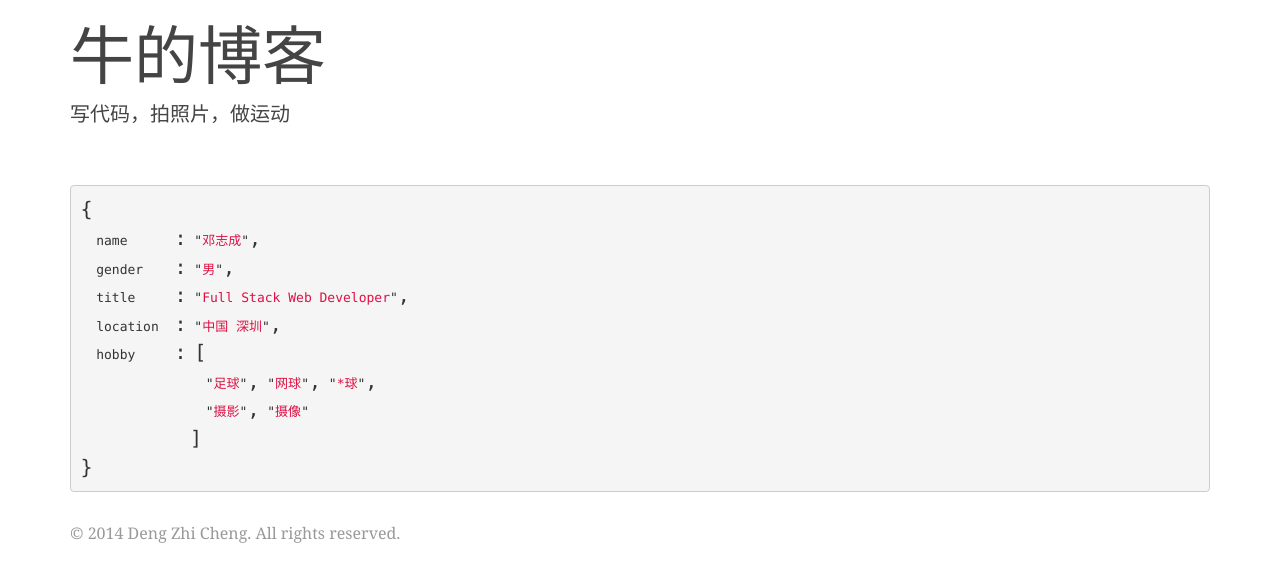
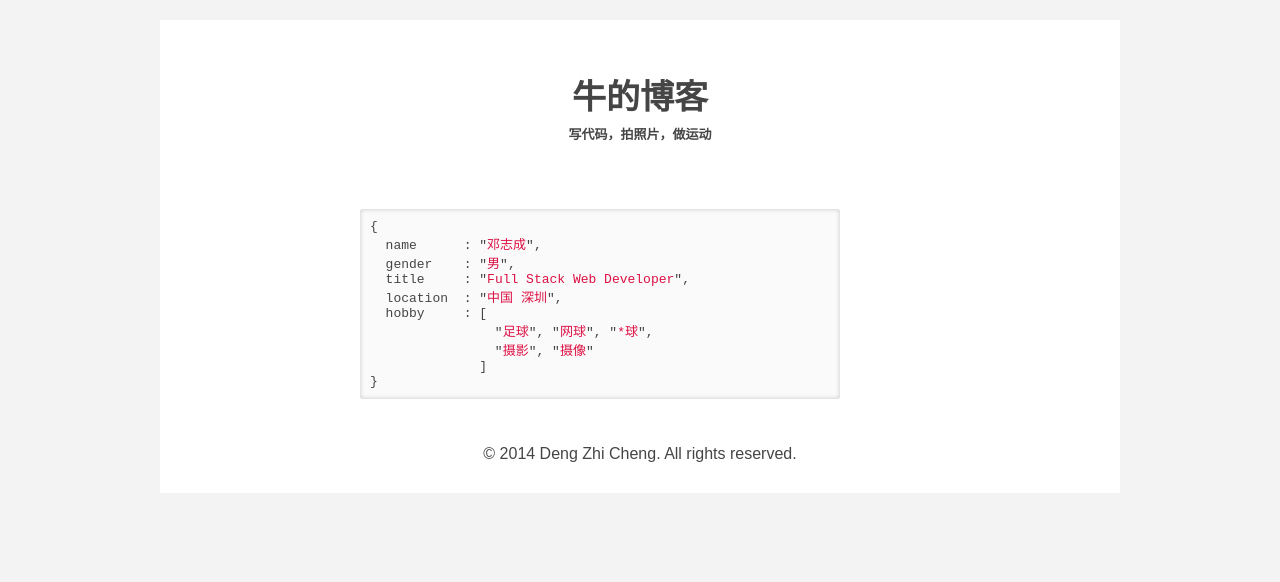
Before and after one commit to superbull/superbull.github.io.bak, a Jekyll site: the page built from about/index.md, in a window 1280 px wide. Shown: the top 582 px of the page. Built offline with Jekyll 4.4.1, drawn with Linux system fonts in a browser that asks for light colours; Markdown is read by kramdown in place of the engine named in the settings.

Commit message:
new style

```diff
--- a/_config.yml
+++ b/_config.yml
@@ -4,4 +4,4 @@ pygments: true
 encoding: utf-8
 permalink: pretty
 paginate: 5
-paginate_path: "blog/page:num"
+paginate_path: "page:num"
--- a/_layouts/default.html
+++ b/_layouts/default.html
@@ -10,21 +10,25 @@
     <link rel="stylesheet" href="/css/syntax.css">
 
     <!-- Custom CSS -->
-        <link rel="stylesheet" href="/css/main.min.css">
+    <link rel="stylesheet" href="/css/blog.css">
 
   </head>
   <body>
-
-        <div class="site container">
-          <header class="header">
+    <div class="container">
+      <header class="blog-title">
         <h1 class="title"><a href="/">{{ site.name }}</a></h1>
-            <p>{{ site.data.extra.slogan }}</p>
+        <h2>{{ site.data.extra.slogan }}</h2>
       </header>
-
+      <div class="content">
+        <div class="content-inner">
+          <div class="wrapper">
+            <div class="main">
               {{ content }}
-
+            </div>
+          </div>
+        </div>
+      </div>
       {% include site_footer.html %}
     </div>
-
   </body>
 </html>
--- a/blog/index.html
+++ b/blog/index.html
@@ -3,10 +3,10 @@ layout: default
 title:  "牛的博客"
 ---
 
-<section class="posts">
+<div class="main-inner">
 	{% for post in paginator.posts %}
     {% include post_list_item.html post=post %}
 	{% endfor %}
-</section>
+</div>
 
 {% include post_paginator.html %}
--- /dev/null
+++ b/css/blog.css
@@ -0,0 +1,358 @@
+/* CSS Document */
+/* @Main
+====================================== */
+body {
+  margin: 0;
+  padding: 0;
+  color: #454545;
+  background-color: #f3f3f3;
+  font-family: "Hiragino Sans GB","Microsoft YaHei","WenQuanYi Micro Hei",sans-serif;
+  -moz-transition: all 1s ease;
+  -webkit-transition: all 1s ease;
+}
+
+a {
+  color: #256fba;
+  text-decoration: none;
+  -webkit-transition: 0.3s ease;
+  -webkit-transition-property: opacity,border,color,background;
+  -moz-transition: 0.3s ease;
+  -moz-transition-property: opacity,border,color,background;
+  -o-transition: 0.3s ease;
+  -o-transition-property: opacity,border,color,background;
+  transition: 0.3s ease;
+  transition-property: opacity,border,color,background;
+}
+a:hover {
+  text-decoration: underline;
+}
+a:visited {
+  color: #7d9ab7;
+}
+pre {
+  padding: 10px;
+  background: #fafafa;
+  border-radius: 3px;
+  -webkit-border-radius: 3px;
+  -moz-border-radius: 3px;
+  -webkit-box-shadow: inset 0 0 5px rgba(0, 0, 0, 0.2);
+  -moz-box-shadow: inset 0 0 5px rgba(0, 0, 0, 0.2);
+  box-shadow: inset 0 0 5px rgba(0, 0, 0, 0.2);
+}
+img {
+  max-height: 100%;
+  max-width: 100%;
+}
+
+
+/* @Container
+====================================== */
+.container {
+  text-align: center;
+  margin: 20px  auto;
+  width: 960px;
+  padding: 0px;
+  background: #fff;
+  padding-bottom: 30px;
+}
+
+/* @Blog-Title
+====================================== */
+.blog-title {
+  text-align: center;
+  margin: 0px 0 50px 0;
+}
+.blog-title h1 {
+  color: #454545;
+  text-shadow: 0 1px 0 white;
+  font-size: 34px;
+  padding: 50px 30px 5px 30px;
+  font-weight: bold;
+  margin: 0;
+}
+.blog-title h1 a {
+  color: #454545;
+}
+.blog-title h1 a:hover {
+  color: #256fba;
+  text-decoration: none;
+}
+header h2 {
+  color: #454545;
+  text-shadow: 0 1px 0 white;
+  font-size: 13px;
+  font-weight: bold;
+  margin: 0;
+}
+
+/* @Content-Box
+====================================== */
+.content {
+  padding: 0 30px 30px 30px;
+}
+.content-inner {
+  text-align: left;
+}
+.wrapper {
+  width: 720px;
+  float: left;
+}
+.main {
+  float: right;
+  width: 560px;
+  padding: 0 30px;
+  min-height: 100px;
+}
+.main:after {
+  content: ".";
+  display: block;
+  height: 0;
+  font-size: 0;
+  clear: both;
+  visibility: hidden;
+}
+.box1 {
+  float: right;
+  width: 100px;
+  -moz-transition: all 1s ease;
+  -webkit-transition: all 1s ease;
+}
+.box2 {
+  width: 180px;
+  float: left;
+  -moz-transition: all 1s ease;
+  -webkit-transition: all 1s ease;
+  text-align: left;
+}
+.bottom-box {
+  clear: both;
+}
+.content:after {
+  content: " ";
+  display: block;
+  height: 0;
+  visibility: hidden;
+  clear: both;
+}
+
+/* @Section,Article
+====================================== */
+section.day {
+  margin-bottom: 40px;
+}
+.entry {
+  margin: 0 0 48px 0;
+  position: relative;
+  width: 100%;
+  -moz-transition: all 1s ease;
+  -webkit-transition: all 1s ease;
+}
+.entry-header {
+  padding: 0px;
+  margin: 0px;
+  position: relative;
+}
+.date {
+  width: 100px;
+  border-right: 1px solid #DDD;
+  margin: 0 0 0px 0;
+  font-size: 16px;
+  position: absolute;
+  left: -130px;
+  top: 0px;
+  font-weight: normal;
+  height: 35px;
+  line-height: 35px;
+}
+.date a {
+  color: #454545;
+}
+.entry-title {
+  text-align: left;
+  margin: 0;
+  font-size: 120%;
+  line-height: 35px;
+}
+.entry-title a {
+  position: relative;
+}
+.categories a {
+  color: #666;
+  font-size: 11px;
+  background: #f5f5f5;
+  padding: 3px 10px;
+  white-space: nowrap;
+}
+.categories a:hover {
+  text-decoration: none;
+  background: #ebebeb;
+  color: #454545;
+}
+.entry-header p {
+  padding: 0;
+  margin: 0;
+}
+.entry-header-menu a {
+  display: block;
+  font-size: 12px;
+  font-weight: bold;
+  padding: 5px 25px;
+  background: #454545;
+  font-size: 13px;
+  position: absolute;
+  left: -110px;
+  top: 50px;
+  color: #f5f5f5;
+}
+.entry-header-menu a:hover {
+  background: #4486c9;
+  text-decoration: none;
+}
+.entry .entry-category-area {
+  padding: 5px 0;
+  margin: 0;
+  color: #aaa;
+  font-size: 70%;
+}
+.entry .entry-category a {
+  color: #454545;
+  margin-left: 5px;
+  background: #fff;
+  padding: 3px 6px;
+  border: 1px solid #ddd;
+  border-radius: 3px;
+  -webkit-border-radius: 3px;
+  -moz-border-radius: 3px;
+}
+.entry .entry-category :hover {
+  color: #fff;
+  text-decoration: none;
+  background: -webkit-gradient(linear, left top, left bottom, from(#3888da), to(#256fba));
+  background: -moz-linear-gradient(top, #3888da 0%, #256fba 100%);
+  border: 1px solid #256fba;
+}
+.entry-footer {
+  display: block;
+  margin-top: 1em;
+  color: #454545;
+  font-size: 13px;
+}
+.entry-footer .social-buttons {
+  margin: 0 0 10px;
+}
+.entry-footer-section {
+  color: #aaa;
+  padding-bottom: 8px;
+  margin: 0;
+}
+.pager {
+  display: inline;
+  margin-right: 10px;
+}
+.pager a {
+  font-size: 12px;
+  font-weight: bold;
+  padding: 5px 25px;
+  background: #bbb;
+  font-size: 13px;
+  color: #f5f5f5;
+  line-height: 1.5;
+  word-wrap: break-word;
+  display: inline-block;
+  max-width: 200px;
+}
+.pager a:hover {
+  background: #4486c9;
+  text-decoration: none;
+}
+/* @Entry TextStyle
+====================================== */
+.entry-content {
+  font-size: 14px;
+  line-height: 1.9;
+  margin: 0.5em 0;
+}
+.entry-content img {
+  max-width: 560px;
+}
+.entry-content p {
+  margin: 0.8em 0;
+}
+/* Line-height For WYSIWYG Mode （いろいろ問題あって保留）
+
+article.html .entry-content p,
+body.preview p {
+    min-height: 1em;
+    margin: 0;
+}
+
+*/
+.entry-content h1,
+.entry-content h2,
+.entry-content h3,
+.entry-content h4,
+.entry-content h5,
+.entry-content h6 {
+  margin: 1em 0 0.5em 0;
+}
+.entry-content h1 {
+  font-size: 160%;
+}
+.entry-content h2 {
+  font-size: 150%;
+}
+.entry-content h3 {
+  font-size: 140%;
+}
+.entry-content h4 {
+  font-size: 120%;
+}
+.entry-content h5 {
+  font-size: 110%;
+}
+.entry-content h6 {
+  font-size: 100%;
+}
+.entry-content h1,
+.entry-content h2,
+.entry-content h3 {
+  border-bottom: 1px dotted #999;
+}
+.entry-content ul,
+.entry-content ol {
+  margin: 0 0 0 1.5em;
+  padding: 0;
+}
+.entry blockquote {
+  padding: 10px;
+  margin: 1em 0;
+  border: 1px solid #ddd;
+  border-radius: 3px;
+  -webkit-border-radius: 3px;
+  -moz-border-radius: 3px;
+}
+.entry blockquote p {
+  margin-top: 0;
+  margin-bottom: 0;
+}
+.entry-content table {
+  border-collapse: collapse;
+  border-spacing: 0;
+}
+.entry-content table th,
+.entry-content table td {
+  border: 1px solid #ddd;
+  padding: 5px 10px;
+}
+.entry-content table th {
+  background: #fafafa;
+}
+a.keyword {
+  color: #454545;
+  text-decoration: none;
+  border-bottom: 1px solid #DEDEDE;
+}
+pre.lang-aa {
+  font-size: 14px;
+  line-height: 15px;
+}
```
Also changed, not shown: _includes/post_list_item.html (+17 -18 lines), _layouts/post.html (+17 -8 lines), _less/main.less (+50 -50 lines). Lines whose indentation alone changed are shown as unchanged.
